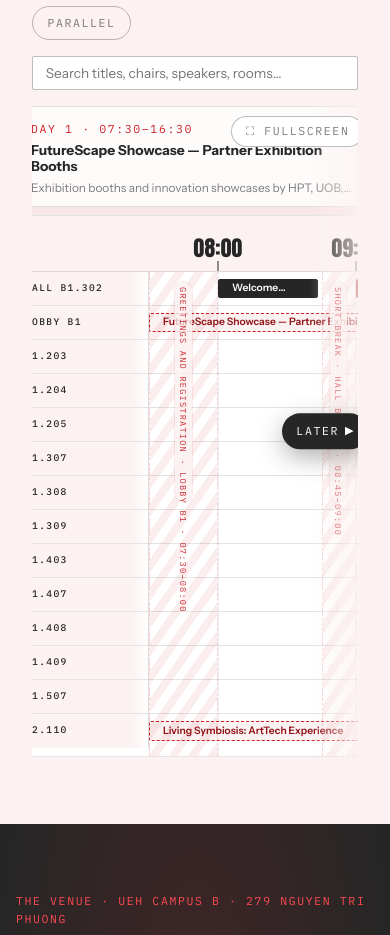
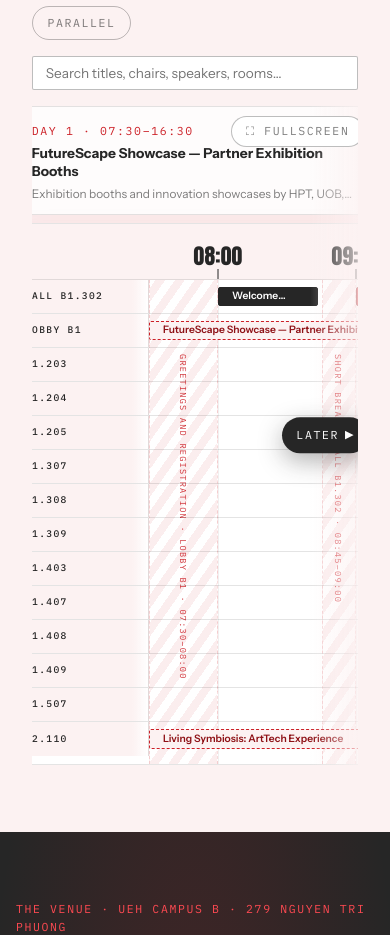
Before and after one commit to anlpt/rtd2026-agenda, a React (Vite) app: page /#/ in a window 390 px wide. Shown: the part 1394-2329 px from the top of the page. Built offline with nearby package versions, Linux system fonts and the light colour scheme; no server answers; the database is empty.

Commit message:
fix: refine agenda bands and venue position

```diff
--- a/src/components/agenda/ScheduleBoard.tsx
+++ b/src/components/agenda/ScheduleBoard.tsx
@@ -107,7 +107,7 @@ export function ScheduleBoard({ day, sessions, dimmedIds, live, clock, scrubMin,
     const compute = () => {
       const fs = document.fullscreenElement === shellRef.current;
       setIsFullscreen(fs);
-      const chrome = fs ? 250 : 420; // ruler + surrounding UI + event detail strip
+      const chrome = fs ? 260 : 430; // ruler + surrounding UI + event detail strip
       const available = window.innerHeight - chrome;
       setRowH(Math.max(34, Math.min(104, Math.floor(available / Math.max(rooms.length, 1)))));
     };
--- a/src/components/agenda/board.css
+++ b/src/components/agenda/board.css
@@ -9,25 +9,27 @@
 }
 
 .board-spotlight {
-  min-height: 58px;
+  min-height: 74px;
   margin-bottom: var(--space-2);
   display: grid;
-  grid-template-columns: minmax(260px, 0.82fr) minmax(320px, 1.18fr);
-  gap: 0.32rem;
+  grid-template-columns: minmax(0, 1fr);
+  gap: 0.28rem;
   align-items: center;
-  padding: 0.58rem 0.75rem;
-  background: rgba(255, 255, 255, 0.68);
+  padding: 0.78rem 10.5rem 0.86rem 0.9rem;
+  background: rgba(255, 255, 255, 0.78);
   border: 1px solid var(--ink-12);
   border-left: 3px solid var(--red);
-  box-shadow: 0 8px 24px rgba(204, 32, 39, 0.07);
+  box-shadow: 0 10px 22px rgba(204, 32, 39, 0.045);
+  overflow: visible;
 }
 
 .board-spotlight strong {
   display: block;
-  margin-top: 2px;
+  margin-top: 0.18rem;
   font-size: clamp(0.86rem, 0.78rem + 0.25vw, 1.05rem);
-  line-height: 1.2;
+  line-height: 1.28;
   color: var(--ink);
+  padding-bottom: 0.05rem;
 }
 
 .spotlight-kicker {
@@ -36,10 +38,17 @@
 }
 
 .board-spotlight p {
+  justify-self: start;
+  max-width: min(940px, 100%);
   margin: 0;
+  padding: 0;
   color: var(--ink-60);
+  background: transparent;
+  border: 0;
+  border-radius: 0;
   font-size: clamp(0.74rem, 0.69rem + 0.18vw, 0.9rem);
-  line-height: 1.35;
+  line-height: 1.25;
+  text-align: left;
   display: -webkit-box;
   -webkit-line-clamp: 1;
   -webkit-box-orient: vertical;
@@ -207,6 +216,7 @@
 
 .board-rows {
   position: relative;
+  z-index: 2;
 }
 
 .board-row {
@@ -404,7 +414,7 @@
 
 .board-shell.is-fullscreen {
   background: var(--blush);
-  padding: 3.25rem 1.5rem 1rem;
+  padding: 3.8rem 1.5rem 1rem;
   width: 100%;
   margin: 0;
   overflow: auto;
@@ -416,9 +426,10 @@
   left: 1.5rem;
   right: 13.5rem;
   z-index: 10;
-  min-height: 32px;
-  grid-template-columns: minmax(220px, 0.85fr) minmax(240px, 1.15fr);
-  padding: 0.35rem 0.65rem;
+  min-height: 44px;
+  grid-template-columns: minmax(0, 1fr);
+  gap: 0.2rem;
+  padding: 0.45rem 0.75rem 0.52rem;
   margin: 0;
   background: rgba(255, 255, 255, 0.82);
   box-shadow: none;
@@ -426,12 +437,14 @@
 
 .board-shell.is-fullscreen .board-spotlight strong {
   font-size: 0.82rem;
-  line-height: 1.15;
+  line-height: 1.24;
 }
 
 .board-shell.is-fullscreen .board-spotlight p {
   font-size: 0.72rem;
   line-height: 1.2;
+  max-width: min(780px, 100%);
+  padding: 0;
 }
 
 .board-shell.is-fullscreen .board-fs-btn {
@@ -510,29 +523,25 @@
   position: absolute;
   top: 56px;
   bottom: 0;
-  z-index: 3;
+  z-index: 1;
   background: repeating-linear-gradient(-55deg, var(--red-08) 0 8px, transparent 8px 16px);
   border-left: 1px dashed var(--red-16);
   border-right: 1px dashed var(--red-16);
   display: flex;
   justify-content: center;
-  padding-top: 10px;
+  padding-top: clamp(74px, 8vh, 116px);
   pointer-events: none;
 }
 
 .band-label {
   position: relative;
-  z-index: 4;
   writing-mode: vertical-rl;
   color: var(--red);
-  opacity: 0.95;
+  opacity: 0.9;
   font-size: 0.62rem;
   white-space: nowrap;
   max-height: min(220px, calc(100% - 20px));
-  padding: 5px 2px;
-  border-radius: 999px;
-  background: rgba(252, 242, 242, 0.82);
-  box-shadow: 0 0 0 1px rgba(204, 32, 39, 0.1);
+  padding: 0 2px;
 }
 
 .board-band.is-live {
@@ -598,8 +607,12 @@
     grid-template-columns: 1fr;
     min-height: 0;
     gap: 0.35rem;
+    padding: 0.72rem 0.8rem 0.78rem;
   }
   .board-spotlight p {
+    justify-self: start;
+    max-width: 100%;
+    text-align: left;
     -webkit-line-clamp: 1;
   }
   .board {
--- a/src/components/venue/venue.css
+++ b/src/components/venue/venue.css
@@ -215,7 +215,7 @@
   width: 340px;
   height: 300px;
   /* headroom for the exploded upper floors + offset for the rotated bbox */
-  margin: 82px 0 108px 90px;
+  margin: 132px 0 58px 90px;
   transform-style: preserve-3d;
   /* --tilt / --spin driven by JS for idle drift + drag-orbit */
   transform: rotateX(calc(55deg + var(--tilt, 0deg))) rotateZ(calc(-38deg + var(--spin, 0deg)));
@@ -236,7 +236,7 @@
 /* Focus mode: the chosen floor flies to front and faces the viewer. */
 .venue-stack.is-focused {
   transition: transform 1.85s cubic-bezier(0.19, 1, 0.22, 1);
-  transform: rotateX(3deg) rotateZ(0deg) translateY(-8px) scale(1.05);
+  transform: rotateX(3deg) rotateZ(0deg) translateY(24px) scale(1.05);
   cursor: default;
 }
 
```
